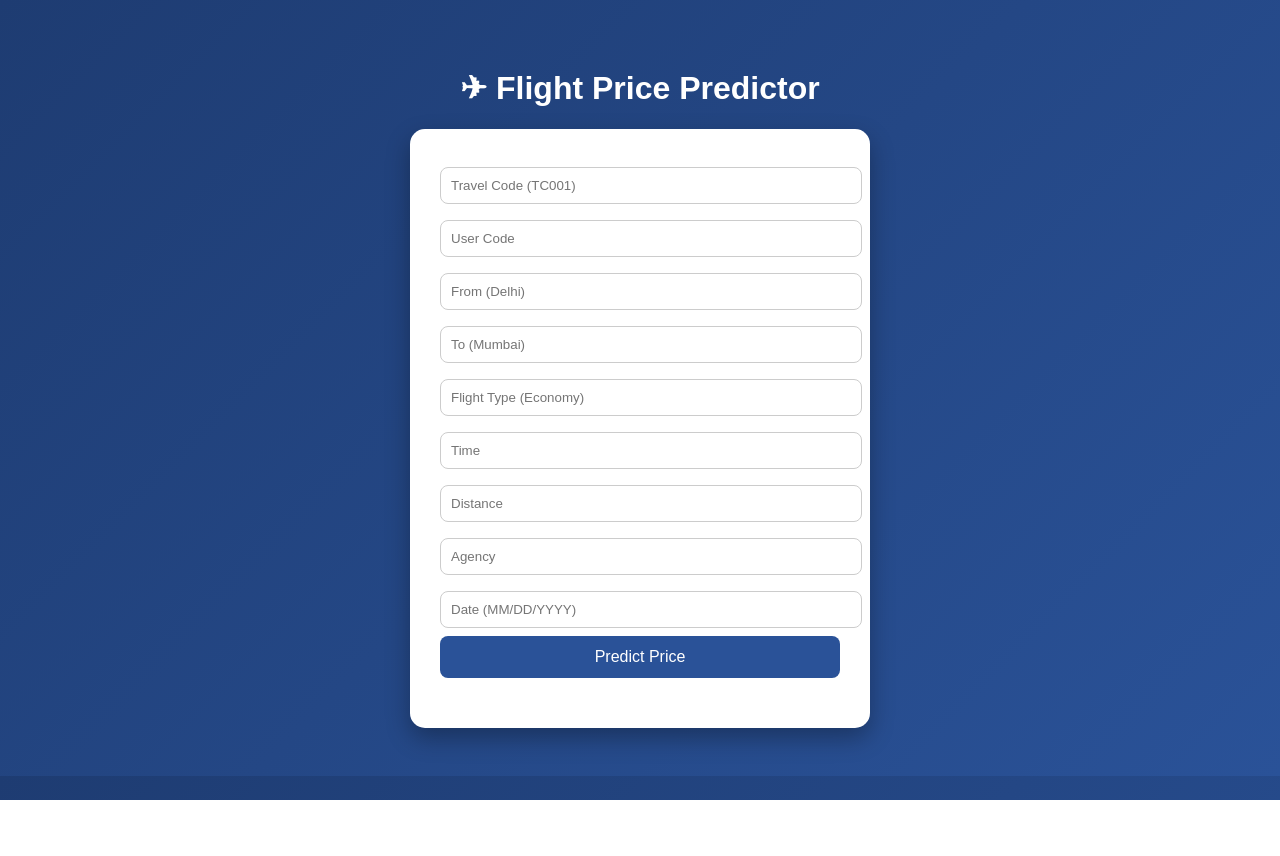
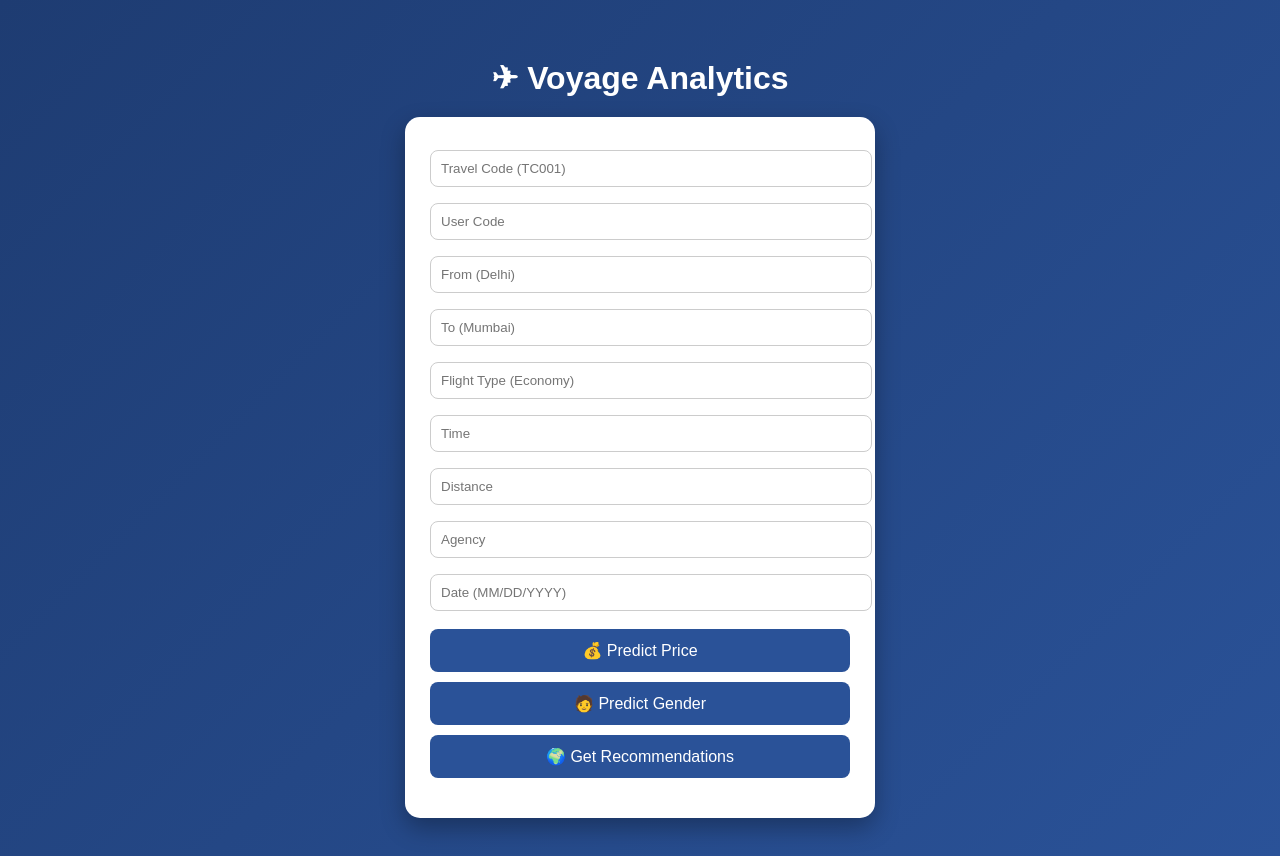
Before and after one commit to VIshal-Baibhav-Panda/voyage-analytics, a Flask app: page / in a window 1280 px wide. Before the commit the page ends 800 px from the top, so only its background shows below. Run offline with Flask 3, Linux system fonts and the light colour scheme; parts of the project's set-up code (start-up, migrations or seed data) failed here and were passed over.

Commit message:
added classification and recommendation

```diff
--- a/api/app.py
+++ b/api/app.py
@@ -46,6 +46,31 @@ def predict_price():
 
     except Exception as e:
         return jsonify({"error": str(e)})
+
+@app.route("/predict-gender", methods=["POST"])
+def gender():
+    data = request.json
+    user_code = data.get("userCode")
+
+    result = predict_gender(user_code)
+
+    return jsonify({
+        "gender": result
+    })
+
+@app.route("/recommend", methods=["POST"])
+def recommend():
+    data = request.json
+
+    source = data.get("from")
+    budget = data.get("budget", 5000)
+
+    result = recommend_destination(source, budget)
+
+    return jsonify({
+        "recommendations": result
+    })
+
 # ✅ DOCKER FIX
 if __name__ == "__main__":
     app.run(host="0.0.0.0", port=5001, debug=False)
--- a/api/templates/index.html
+++ b/api/templates/index.html
@@ -2,27 +2,32 @@
 <html lang="en">
 <head>
 <meta charset="UTF-8">
-<title>✈ Flight Price Predictor</title>
+<title>✈ Voyage Analytics</title>
+
 <style>
 body {
     font-family: Arial;
     background: linear-gradient(135deg, #1e3c72, #2a5298);
     color: white;
     text-align: center;
-    padding: 40px;
+    padding: 30px;
+}
+
+h1 {
+    margin-bottom: 20px;
 }
 
 .container {
     background: white;
     color: black;
-    padding: 30px;
+    padding: 25px;
     border-radius: 15px;
-    width: 400px;
+    width: 420px;
     margin: auto;
     box-shadow: 0 10px 25px rgba(0,0,0,0.3);
 }
 
-input, select {
+input {
     width: 100%;
     padding: 10px;
     margin: 8px 0;
@@ -33,6 +38,7 @@ input, select {
 button {
     width: 100%;
     padding: 12px;
+    margin-top: 10px;
     background: #2a5298;
     color: white;
     border: none;
@@ -46,8 +52,8 @@ button:hover {
 }
 
 .result {
-    margin-top: 20px;
-    font-size: 20px;
+    margin-top: 15px;
+    font-size: 18px;
     font-weight: bold;
 }
 </style>
@@ -55,7 +61,7 @@ button:hover {
 
 <body>
 
-<h1>✈ Flight Price Predictor</h1>
+<h1>✈ Voyage Analytics</h1>
 
 <div class="container">
 
@@ -69,14 +75,19 @@ button:hover {
 <input id="agency" placeholder="Agency">
 <input id="date" placeholder="Date (MM/DD/YYYY)">
 
-<button onclick="predict()">Predict Price</button>
+<button onclick="predictPrice()">💰 Predict Price</button>
+<button onclick="predictGender()">🧑 Predict Gender</button>
+<button onclick="recommend()">🌍 Get Recommendations</button>
 
 <div class="result" id="result"></div>
 
 </div>
 
 <script>
-async function predict() {
+
+// 🔥 PRICE PREDICTION
+async function predictPrice() {
+
     const data = {
         travelCode: document.getElementById("travelCode").value,
         userCode: Number(document.getElementById("userCode").value),
@@ -89,25 +100,54 @@ async function predict() {
         date: document.getElementById("date").value
     };
 
-    try {
-        const response = await fetch("/predict-price")
+    const res = await fetch("/predict-price", {
         method: "POST",
-            headers: {
-                "Content-Type": "application/json"
-            },
+        headers: {"Content-Type": "application/json"},
         body: JSON.stringify(data)
     });
 
-        const result = await response.json();
+    const result = await res.json();
 
     document.getElementById("result").innerText =
         "💰 Price: " + result.price;
+}
 
-    } catch (error) {
+
+// 🔥 GENDER
+async function predictGender() {
+
+    const userCode = document.getElementById("userCode").value;
+
+    const res = await fetch("/predict-gender", {
+        method: "POST",
+        headers: {"Content-Type": "application/json"},
+        body: JSON.stringify({userCode: userCode})
+    });
+
+    const data = await res.json();
+
     document.getElementById("result").innerText =
-            "❌ Error connecting API";
+        "🧑 Gender: " + data.gender;
 }
+
+
+// 🔥 RECOMMENDATION
+async function recommend() {
+
+    const from = document.getElementById("from").value;
+
+    const res = await fetch("/recommend", {
+        method: "POST",
+        headers: {"Content-Type": "application/json"},
+        body: JSON.stringify({from: from})
+    });
+
+    const data = await res.json();
+
+    document.getElementById("result").innerText =
+        "🌍 Suggestions: " + data.recommendations.join(", ");
 }
+
 </script>
 
 </body>
```
Also changed, not shown: src/models/gender_model.py (added, +12 -0 lines), src/recommender.py (added, +16 -0 lines). Lines whose indentation alone changed are shown as unchanged.
